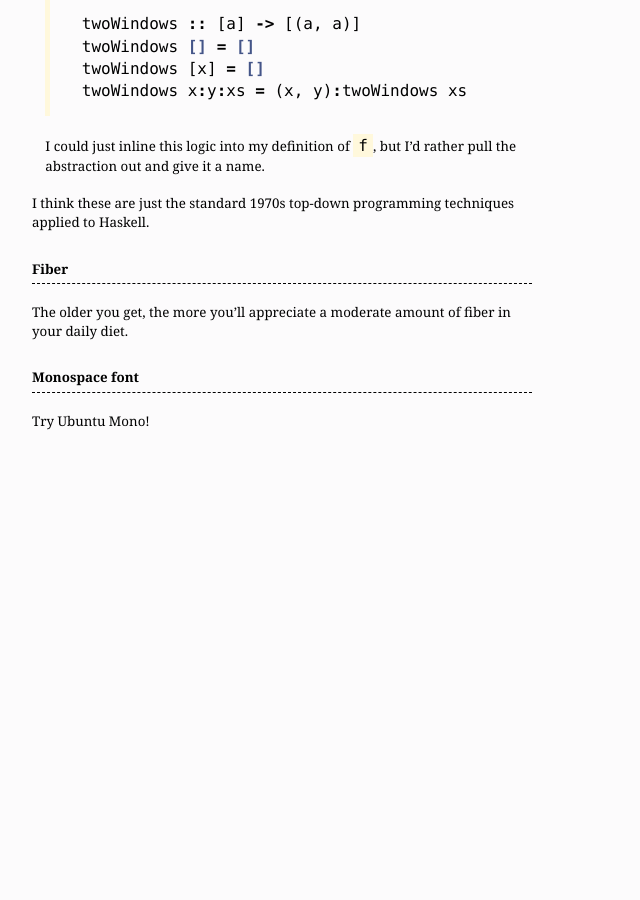
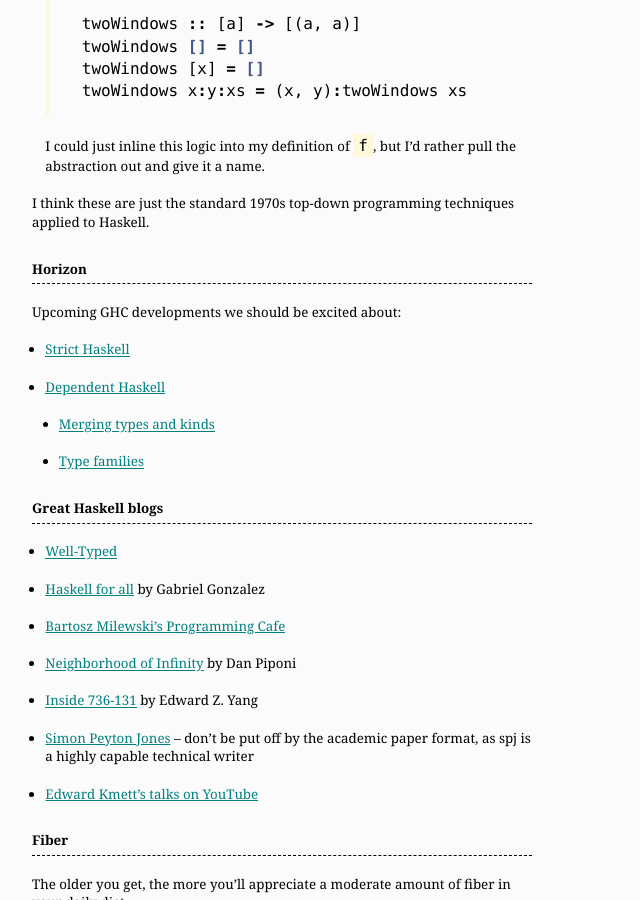
Before and after one commit to hlian/hao.codes, a Jekyll site: the page built from _posts/2015-11-30-haskell-treasure-map.md, in a window 1280 px wide and 900 px high, scrolled down 4864 px. Shown: the whole window, without its empty margins (0-640 px from the left). Built offline with Jekyll 4.4.1, drawn with Linux system fonts in a browser that asks for light colours; Markdown is read by kramdown in place of the engine named in the settings; before the commit the page ends 5326 px from its top, so only the background shows below that.

Commit message:
Update 2015-11-30-haskell-treasure-map.md

```diff
--- a/_posts/2015-11-30-haskell-treasure-map.md
+++ b/_posts/2015-11-30-haskell-treasure-map.md
@@ -173,6 +173,34 @@ I find writing a clean function `f` involves asking myself:
 
 I think these are just the standard 1970s top-down programming techniques applied to Haskell.
 
+## Horizon
+
+Upcoming GHC developments we should be excited about:
+
+* [Strict Haskell](https://ghc.haskell.org/trac/ghc/wiki/StrictPragma)
+
+* [Dependent Haskell](https://ghc.haskell.org/trac/ghc/wiki/DependentHaskell)
+
+  * [Merging types and kinds](https://typesandkinds.wordpress.com/2015/08/19/planned-change-to-ghc-merging-types-and-kinds/)
+
+  * [Type families](https://typesandkinds.wordpress.com/2015/09/09/what-are-type-families/)
+
+## Great Haskell blogs
+
+* [Well-Typed](http://www.well-typed.com/blog/)
+
+* [Haskell for all](http://www.haskellforall.com) by Gabriel Gonzalez
+
+* [Bartosz Milewski's Programming Cafe](http://bartoszmilewski.com)
+
+* [Neighborhood of Infinity](http://blog.sigfpe.com) by Dan Piponi
+
+* [Inside 736-131](http://blog.ezyang.com) by Edward Z. Yang
+
+* [Simon Peyton Jones](http://research.microsoft.com/en-us/people/simonpj/) – don't be put off by the academic paper format, as spj is a highly capable technical writer
+
+* [Edward Kmett's talks on YouTube](https://www.google.com/search?q=edward+kmett&oq=edward+kmett&tbm=vid)
+
 ## Fiber
 
 The older you get, the more you'll appreciate a moderate amount of fiber in your daily diet.
```
